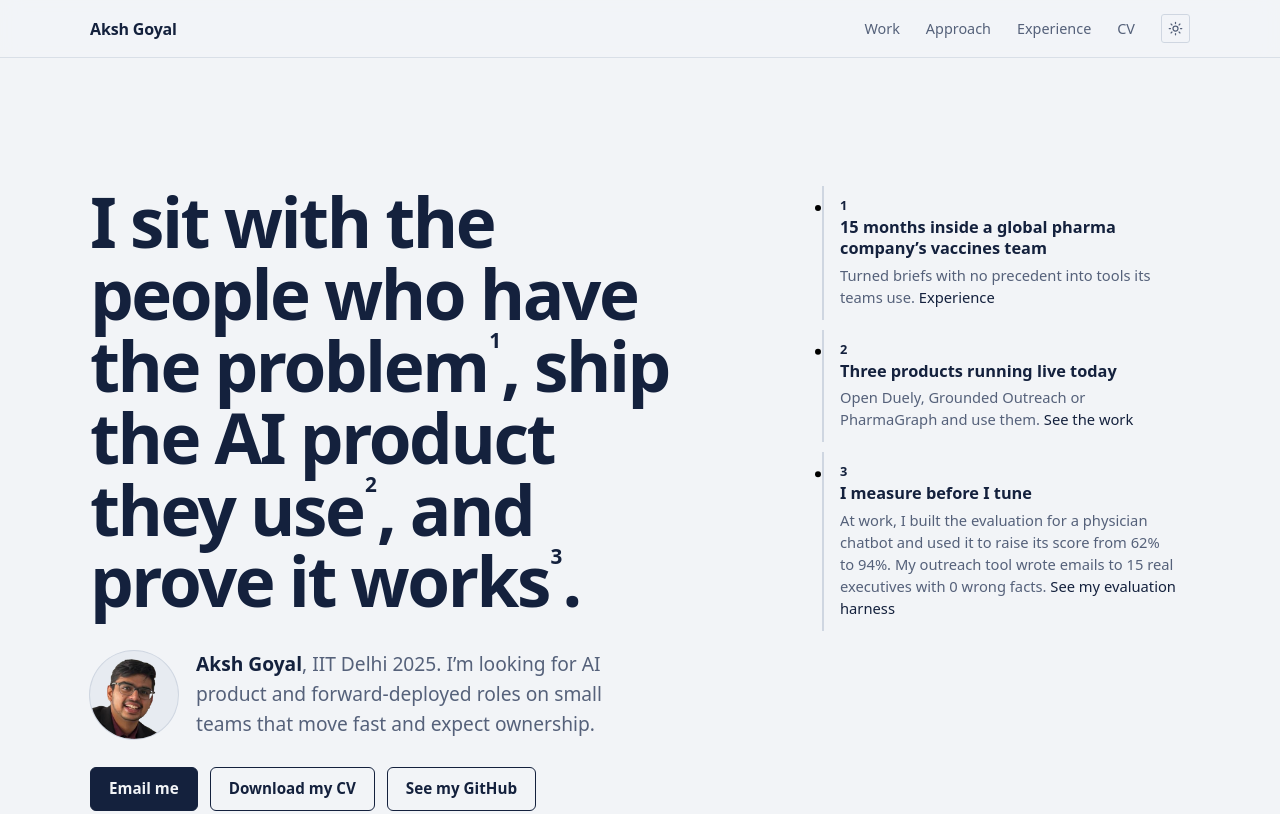
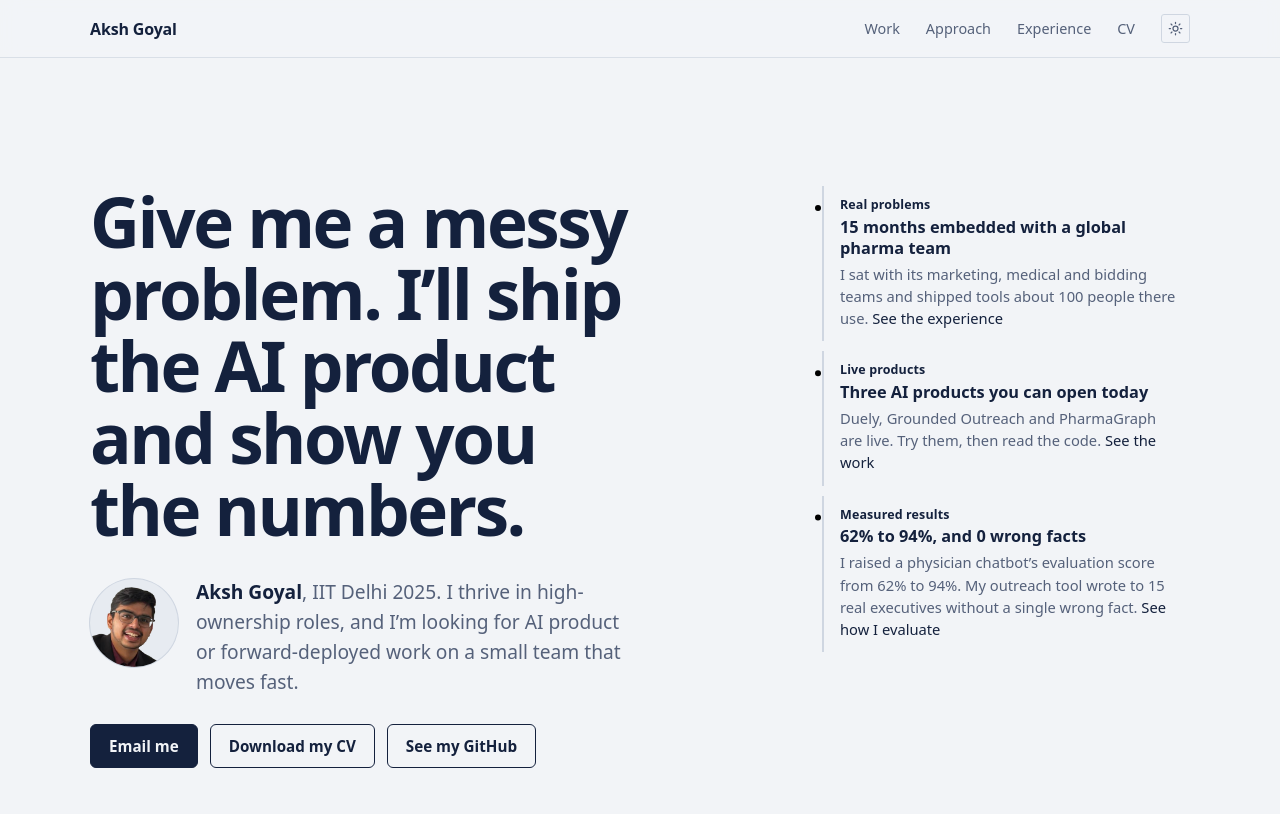
Before and after one commit to AkshGoyal/portfolio, an Astro site: page / in a window 1280 px wide. Shown: the top 814 px of the page. Built offline with nearby package versions, Linux system fonts and the light colour scheme; Astro itself is replaced by a stand-in of ours.

Commit message:
Hero rewrite for founders
- Headline: 'Give me a messy problem. I’ll ship the AI product and show
  you the numbers.' Superscript numbers removed; quieter underlines
- Evidence notes labelled Real problems / Live products / Measured results
- Subtext: thrives in high-ownership roles
- Title and link-preview image match

Co-Authored-By: Claude Opus 5.5 <noreply@anthropic.com>

```diff
--- a/src/pages/index.astro
+++ b/src/pages/index.astro
@@ -27,41 +27,44 @@ const isLive = (href: string) => !href.includes('github.com') && !href.startsWit
 
 const notes = [
   {
-    title: '15 months inside a global pharma company’s vaccines team',
-    body: 'Turned briefs with no precedent into tools its teams use.',
+    label: 'Real problems',
+    title: '15 months embedded with a global pharma team',
+    body: 'I sat with its marketing, medical and bidding teams and shipped tools about 100 people there use.',
     href: '#experience',
-    link: 'Experience',
+    link: 'See the experience',
   },
   {
-    title: 'Three products running live today',
-    body: 'Open Duely, Grounded Outreach or PharmaGraph and use them.',
+    label: 'Live products',
+    title: 'Three AI products you can open today',
+    body: 'Duely, Grounded Outreach and PharmaGraph are live. Try them, then read the code.',
     href: '#work',
     link: 'See the work',
   },
   {
-    title: 'I measure before I tune',
-    body: 'At work, I built the evaluation for a physician chatbot and used it to raise its score from 62% to 94%. My outreach tool wrote emails to 15 real executives with 0 wrong facts.',
+    label: 'Measured results',
+    title: '62% to 94%, and 0 wrong facts',
+    body: 'I raised a physician chatbot’s evaluation score from 62% to 94%. My outreach tool wrote to 15 real executives without a single wrong fact.',
     href: '#rag-eval-harness',
-    link: 'See my evaluation harness',
+    link: 'See how I evaluate',
   },
 ];
 ---
 
 <BaseLayout
-  title="Aksh Goyal — AI products and pipelines, shipped and proven"
-  description="I sit with the people who have the problem, ship the AI product they use, and prove it works. Seven projects, three live, every claim linked to its evidence."
+  title="Aksh Goyal — AI products and pipelines, shipped end to end"
+  description="Give me a messy problem. I’ll ship the AI product and show you the numbers. Seven products, three live, and two product strategy cases."
 >
   <section class="hero wrap" data-hero>
     <svg class="traces" aria-hidden="true" data-traces></svg>
     <div class="hero__grid">
       <div>
         <h1 class="hero__claim">
-          I <a class="cite" href="#note-1" data-cite="1">sit with the people who have the problem<sup>1</sup></a>, <a class="cite" href="#note-2" data-cite="2">ship the AI product they use<sup>2</sup></a>, and <a class="cite" href="#note-3" data-cite="3">prove it works<sup>3</sup></a>.
+          Give me a <a class="cite" href="#note-1" data-cite="1">messy problem</a>. I’ll <a class="cite" href="#note-2" data-cite="2">ship the AI product</a> and <a class="cite" href="#note-3" data-cite="3">show you the numbers</a>.
         </h1>
         <p class="hero__who">
           <img class="hero__photo" src="/aksh.png" width="88" height="88" alt="Aksh Goyal" />
-          <strong>Aksh Goyal</strong>, IIT Delhi 2025. I’m looking for AI product and forward-deployed roles on
-          small teams that move fast and expect ownership.
+          <strong>Aksh Goyal</strong>, IIT Delhi 2025. I thrive in high-ownership roles, and I’m looking for AI
+          product or forward-deployed work on a small team that moves fast.
         </p>
         <div class="hero__actions">
           <a class="btn btn--solid" href="mailto:aksh.iitdelhi@gmail.com">Email me</a>
@@ -70,11 +73,11 @@ const notes = [
         </div>
       </div>
 
-      <ol class="notes" aria-label="Sources for the claims above">
+      <ol class="notes" aria-label="The evidence behind the headline">
         {
           notes.map((n, i) => (
             <li class="note" id={`note-${i + 1}`} data-note={i + 1}>
-              <div class="note__num">{i + 1}</div>
+              <div class="note__num">{n.label}</div>
               <div class="note__title">{n.title}</div>
               <p class="note__body">
                 {n.body} <a href={n.href}>{n.link}</a>
--- a/src/styles/site.css
+++ b/src/styles/site.css
@@ -1469,3 +1469,25 @@ a.row:hover .row__title {
     color: var(--color-muted);
   }
 }
+
+/* Hero v3: quiet citations, labelled evidence notes. */
+.hero .cite {
+  border-bottom: 2px solid color-mix(in srgb, var(--color-trace) 55%, transparent);
+  border-radius: 0;
+}
+.note__num {
+  font-size: 0.78rem;
+  font-weight: 650;
+  letter-spacing: 0.01em;
+  color: var(--color-trace);
+}
+@media (max-width: 1023px) {
+  .note {
+    display: block;
+  }
+  .note__num {
+    grid-row: auto;
+    padding-top: 0;
+    margin-bottom: 2px;
+  }
+}
```
Also changed, not shown: public/og.png.
